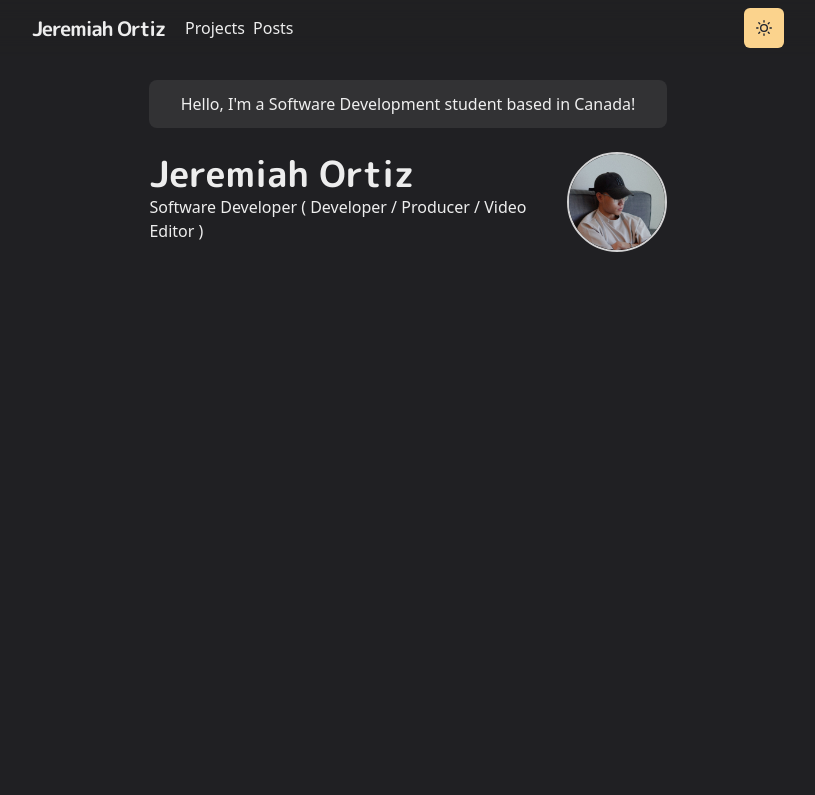
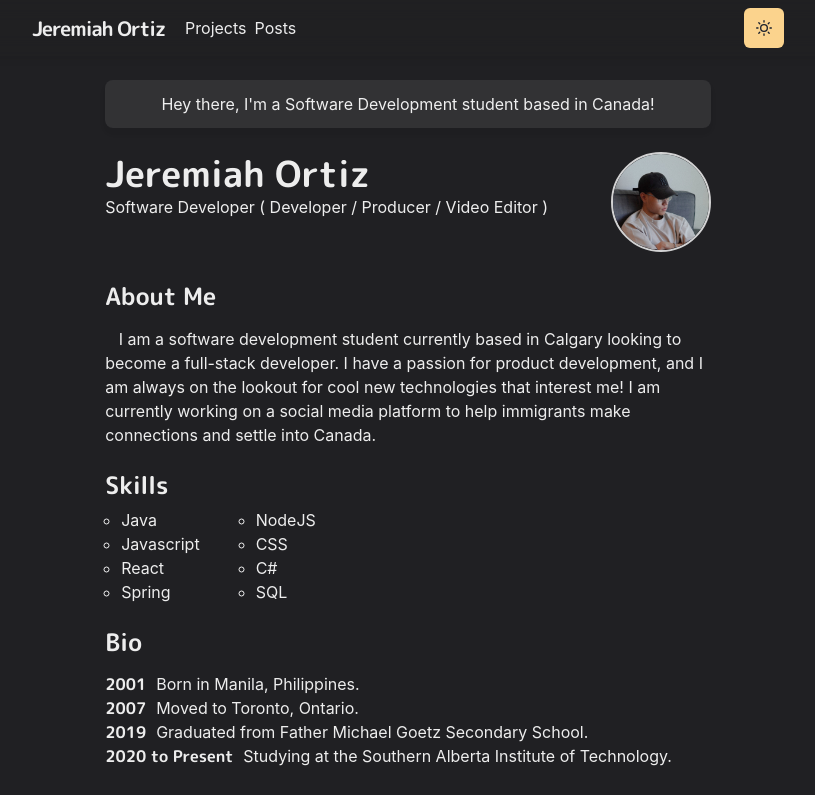
Before and after one commit to JaeChristian/personal-website, a React (Create React App) app: page / in a window 1280 px wide. Shown: the top 795 px of the page, without its empty margins (232-1047 px from the left). Built offline with nearby package versions, Linux system fonts and the light colour scheme.

Commit message:
Added more content

```diff
--- a/src/components/navbar.js
+++ b/src/components/navbar.js
@@ -16,7 +16,7 @@ import {HamburgerIcon, HumburgerIcon} from '@chakra-ui/icons'
 import Toggle from "./darkModeToggle.js";
 
 function Navbar(){
-    const bgColor = useColorModeValue('#ffffff40', '#20202380')
+    const bgColor = useColorModeValue('whiteAlpha.200', '#20202380')
     const bgColorComponents = useColorModeValue('#ffffff', '#202023')
     return(
     <Box
@@ -27,6 +27,7 @@ function Navbar(){
         bg={bgColor}
         style={{backdropFilter:'blur(10px)'}}
         zIndex={1}
+        boxShadow="0 5px 4px rgba(0,0,0,.02), 0 5px 8px rgba(0,0,0,.03)"
     >
         <Container
             display="flex"
@@ -37,7 +38,8 @@ function Navbar(){
             justifyContent="space-between"
         >
             <Flex mr={5}>
-                <Heading as="h1" size="lg" letterSpacing={'tighter'} fontSize='xl'>Jeremiah Ortiz</Heading>
+                <Link _hover={"none"} href="/"><Heading as="h1" size="lg" letterSpacing={'tighter'} fontSize='xl'>Jeremiah Ortiz</Heading></Link>
+
             </Flex>
             <Stack
             direction={{base: 'column', md: 'row'}}
@@ -46,8 +48,8 @@ function Navbar(){
             flexGrow={1}
             mt={{base: 4, nmd: 0}}
             >
-                <a href="#">Projects</a>
-                <a href="#">Posts</a>
+                <a href="/projects">Projects</a>
+                <a href="/highlights">Posts</a>
             </Stack>
 
             <Box flex={1} align="right">
@@ -61,8 +63,8 @@ function Navbar(){
                         aria-label="options"
                         />
                         <MenuList bg={bgColorComponents}>
-                            <MenuItem><a href="/">Projects</a></MenuItem>
-                            <MenuItem><a href="/">Works</a></MenuItem>
+                            <MenuItem><a href="/projects">Projects</a></MenuItem>
+                            <MenuItem><a href="/highlights">Highlights</a></MenuItem>
                         </MenuList>
                     </Menu>
                 </Box>
--- /dev/null
+++ b/src/components/resource-link.js
@@ -0,0 +1,6 @@
+import {Link} from "@chakra-ui/react";
+function ResourceLink ({href, text}){
+    return(<Link color="#ff63c3" href={href} target="_blank">{text}</Link>);
+}
+
+export default ResourceLink;
--- a/src/libs/theme.js
+++ b/src/libs/theme.js
@@ -15,7 +15,7 @@ const config = {
 const theme = extendTheme({
     fonts: {
       heading: "'M PLUS Rounded 1c', sans-serif",
-      body: "M Plus Rounded 1c, sans-serif",
+    //   body: "'M Plus Rounded 1c', sans-serif",
     },
     config,
     styles
--- a/src/pages/home.js
+++ b/src/pages/home.js
@@ -1,13 +1,21 @@
 import React from "react";
-import {Container, Box, Heading, Image, useColorMode, useColorModeValue, Button, Text} from "@chakra-ui/react"
+import {Container, Box, Heading, Image, useColorMode, useColorModeValue, Button, Text, List, ListItem, Link} from "@chakra-ui/react"
+import styled from "@emotion/styled";
 import ProfilePicture from "../res/profile.JPG";
+import ResLink from "../components/resource-link.js";
+const BioYear = styled.span`
+    font-family: 'M PLUS Rounded 1c', sans-serif;
+    font-weight: 700;
+    margin-right: 10px;
+`;
+
 function Home() {
     const {toggleColorMode} = useColorMode();
-    const topMessageColor = useColorModeValue('whiteAlpha.400', 'whiteAlpha.200')
+    const topMessageColor = useColorModeValue('whiteAlpha.200', 'whiteAlpha.200')
     return(
-        <Container mt={20}>
-            <Box borderRadius="lg" bg={topMessageColor} p={3} mb={6} mt={6} align="center">
-                Hello, I'm a Software Development student based in Canada!
+        <Container mt={20} p={0}>
+            <Box borderRadius="lg" bg={topMessageColor} p={3} mb={6} mt={6} align="center" boxShadow="0 5px 4px rgba(0,0,0,.02), 0 5px 8px rgba(0,0,0,.03)">
+                Hey there, I'm a Software Development student based in Canada!
             </Box>
             <Box display={{md: 'flex'}}>
                 <Box flexGrow={1}>
@@ -19,7 +27,6 @@ function Home() {
                 <Box
                     flexShrink={0}
                     mt={{base: 4, md: 0}}
-                    ml={{md: 6}}
                     align="center"
                 >
                     <Image
@@ -33,7 +40,61 @@ function Home() {
                         alt="profile image"
                     />
                 </Box>
-                {/* <Button onClick={toggleColorMode}> switch</Button> */}
+            </Box>
+            <Box display="flex" flexDir="column" gap={2} mt={6} >
+                <Heading fontSize="2xl" as="h2" fontWeight={700}>About Me</Heading>
+                <Text mt={2}>
+                    &nbsp; &nbsp;I am a software development student currently based in Calgary looking to become a full-stack developer.
+                    I have a passion for product development, and I am always on the lookout for cool new technologies that interest me!
+                    I am currently working on a social media platform to help immigrants make connections and settle into Canada.
+                </Text>
+            </Box>
+            <Box display="flex" flexDir="column" gap={2} mt={6} >
+                <Heading fontSize="2xl" as="h2" fontWeight={700}>Skills</Heading>
+                <Box display={"flex"} gap={10}>
+                    <List styleType={"circle"} ml={4} display="flex" flexDirection="column">
+                        <ListItem>Java</ListItem>
+                        <ListItem>Javascript</ListItem>
+                        <ListItem>React</ListItem>
+                        <ListItem>Spring</ListItem>
+                    </List>
+                    <List styleType={"circle"} ml={4} display="flex" flexDirection="column">
+                        <ListItem>NodeJS</ListItem>
+                        <ListItem>CSS</ListItem>
+                        <ListItem>C#</ListItem>
+                        <ListItem>SQL</ListItem>
+                    </List>
+                </Box>
+            </Box>
+            <Box display="flex" flexDir="column" gap={2} mt={6} >
+                <Heading fontSize="2xl" as="h2" fontWeight={700}>Bio</Heading>
+                <Box>
+                    <Text mt={2}>
+                        <BioYear>2001</BioYear>
+                        Born in Manila, Philippines.
+                    </Text>
+                    <Text>
+                        <BioYear>2007</BioYear>
+                        Moved to Toronto, Ontario.
+                    </Text>
+                    <Text>
+                        <BioYear>2019</BioYear>
+                        Graduated from Father Michael Goetz Secondary School.
+                    </Text>
+                    <Text>
+                        <BioYear>2020 to Present</BioYear>
+                        Studying at the Southern Alberta Institute of Technology.
+                    </Text>
+                </Box>
+            </Box>
+            <Box display="flex" flexDir="column" gap={2} mt={6} >
+                <Heading fontSize="2xl" as="h2" fontWeight={700}>I ♥</Heading>
+                <Text mt={2}>
+                    &nbsp; &nbsp;Software development, <ResLink href="https://soundcloud.com/tourister/the-first-time-i-saw-you" text="music production"/>, playing instruments, and <ResLink href="https://www.youtube.com/watch?v=J6SwRfdPu_s&t=4s" text="video editing"/>.
+                </Text>
+            </Box>
+            <Box display="flex" justifyContent={"center"} p={8}>
+                <Text color="gray" fontSize="sm">Designed and built by Jeremiah Ortiz</Text>
             </Box>
         </Container>
     );
```
